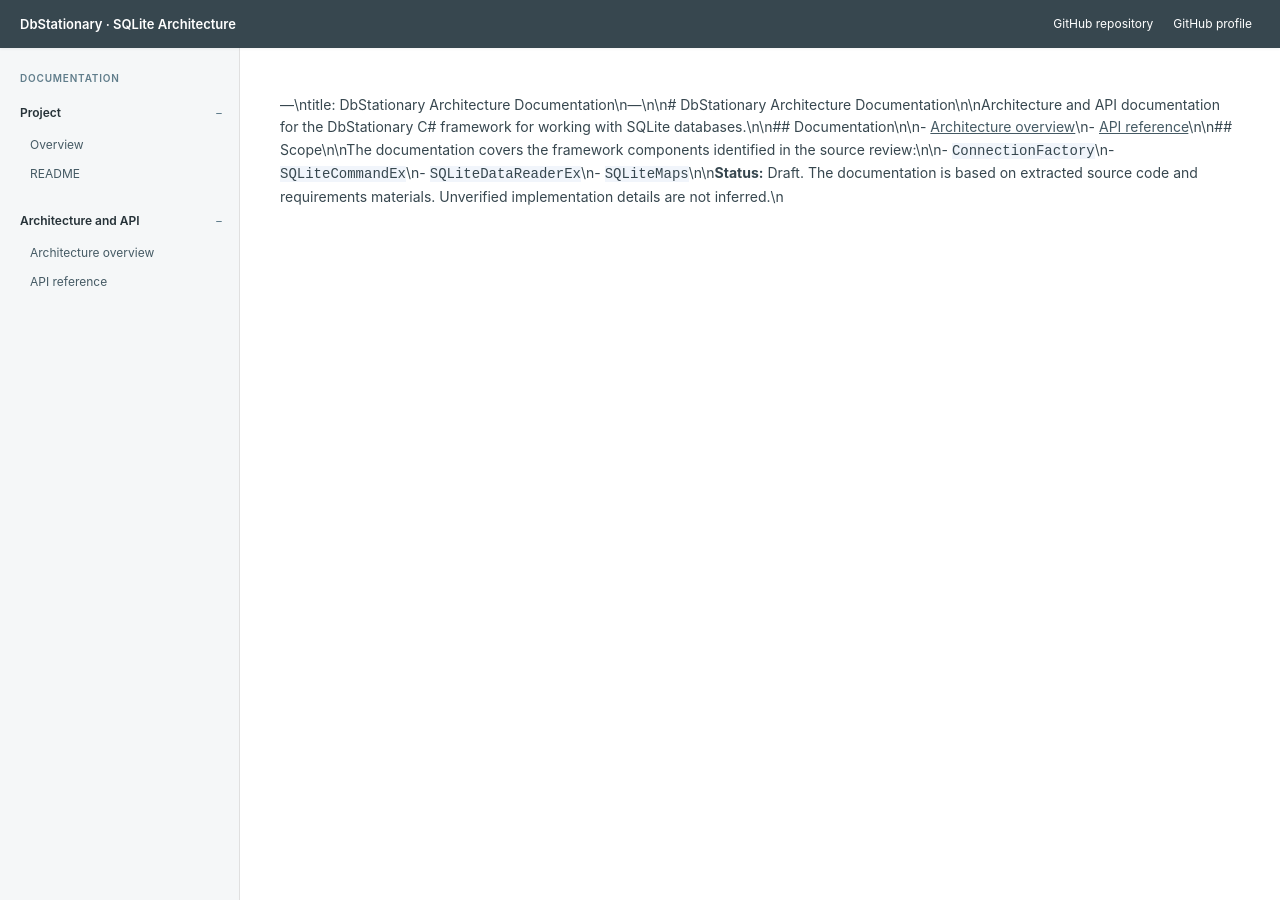
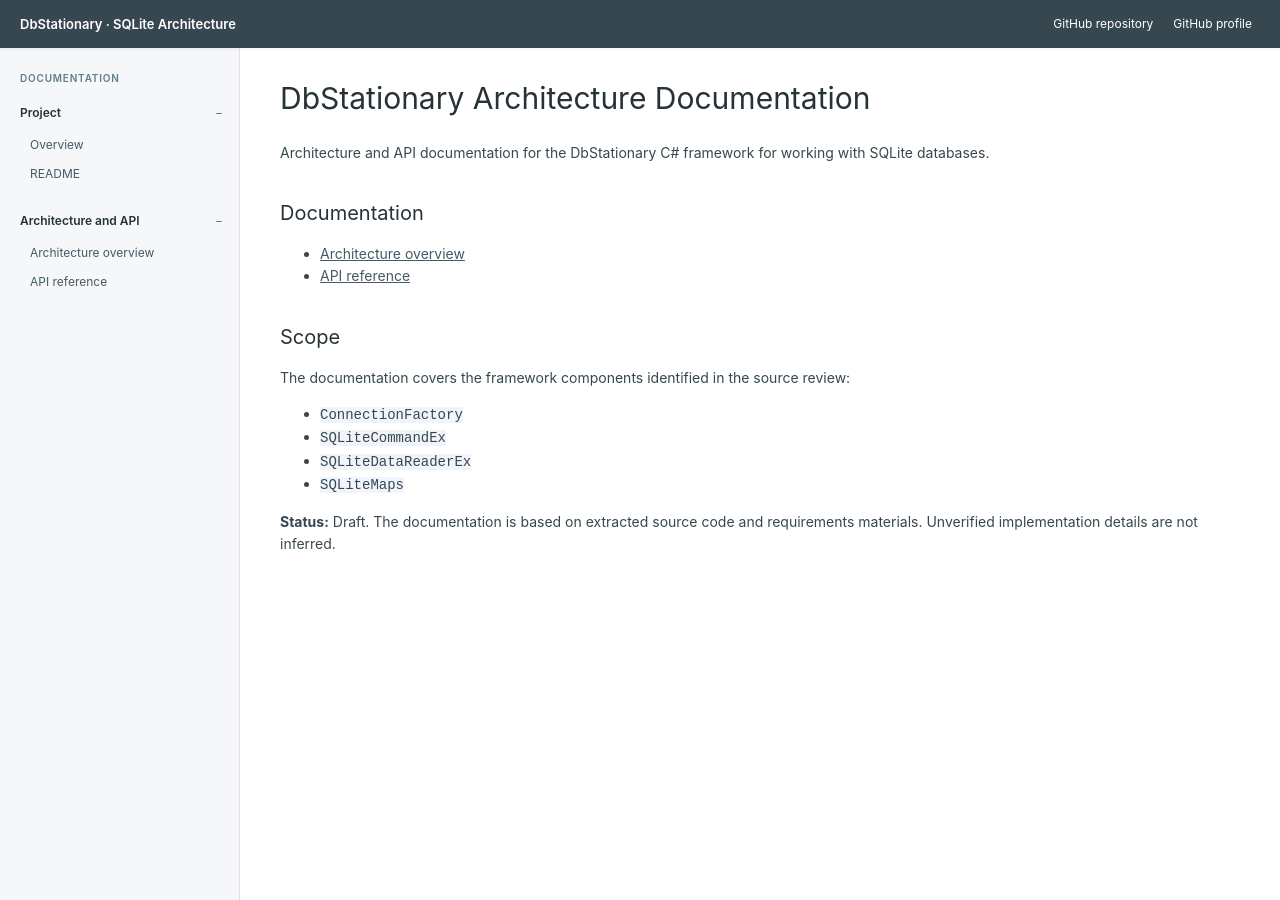
Before and after one commit to ekatmoz88-alt/dbstationary-architecture-docs, a Jekyll site: the page built from index.md, in a window 1280 px wide. Built offline with Jekyll 4.4.1, drawn with Linux system fonts in a browser that asks for light colours; our own code applies the rules of GitHub Pages for plain Markdown files.

Commit message:
Fix homepage Markdown line endings

```diff
--- a/index.md
+++ b/index.md
@@ -1 +1,23 @@
----\ntitle: DbStationary Architecture Documentation\n---\n\n# DbStationary Architecture Documentation\n\nArchitecture and API documentation for the DbStationary C# framework for working with SQLite databases.\n\n## Documentation\n\n- [Architecture overview](ARCHITECTURE.html)\n- [API reference](API_REFERENCE.html)\n\n## Scope\n\nThe documentation covers the framework components identified in the source review:\n\n- `ConnectionFactory`\n- `SQLiteCommandEx`\n- `SQLiteDataReaderEx`\n- `SQLiteMaps`\n\n**Status:** Draft. The documentation is based on extracted source code and requirements materials. Unverified implementation details are not inferred.\n
+---
+title: DbStationary Architecture Documentation
+---
+
+# DbStationary Architecture Documentation
+
+Architecture and API documentation for the DbStationary C# framework for working with SQLite databases.
+
+## Documentation
+
+- [Architecture overview](ARCHITECTURE.html)
+- [API reference](API_REFERENCE.html)
+
+## Scope
+
+The documentation covers the framework components identified in the source review:
+
+- `ConnectionFactory`
+- `SQLiteCommandEx`
+- `SQLiteDataReaderEx`
+- `SQLiteMaps`
+
+**Status:** Draft. The documentation is based on extracted source code and requirements materials. Unverified implementation details are not inferred.
```
